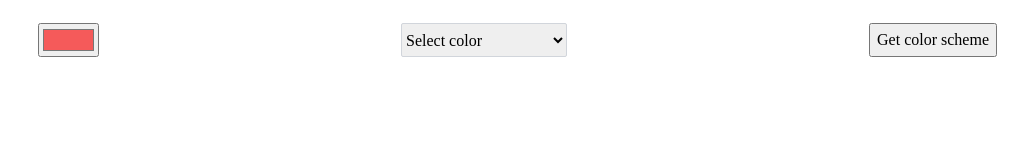
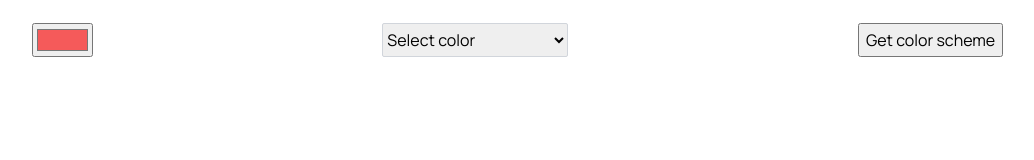
Before and after one commit to itheimaAlice/Color-Scheme-Generator, a plain HTML site: page index.html in a window 1280 px wide. Shown: the whole page, without its empty margins (132-1166 px from the left). Drawn offline with nearby package versions, Linux system fonts and the light colour scheme.

Commit message:
Update index.css

```diff
--- a/index.css
+++ b/index.css
@@ -2,6 +2,7 @@ html, body {
     margin: 0;
     padding: 0;
     box-sizing: border-box;
+    font-family: 'Manrope', sans-serif;
 }
 
 input {
```
